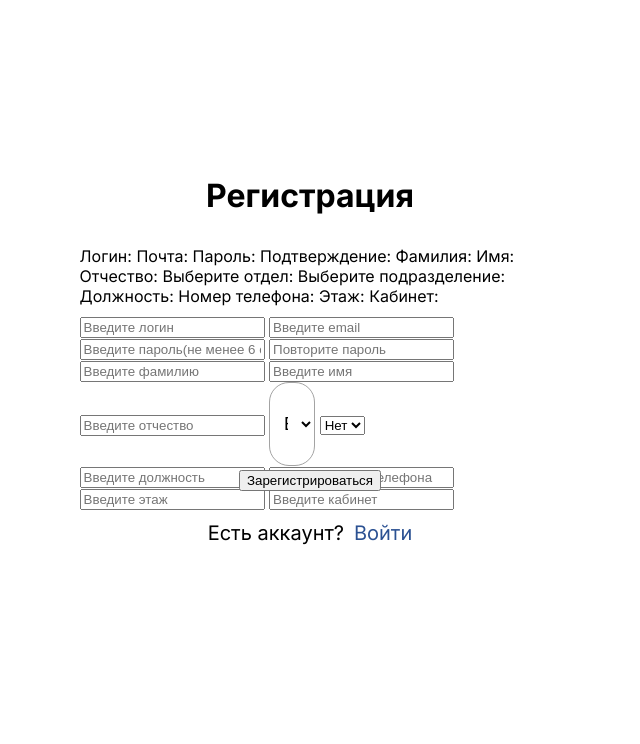
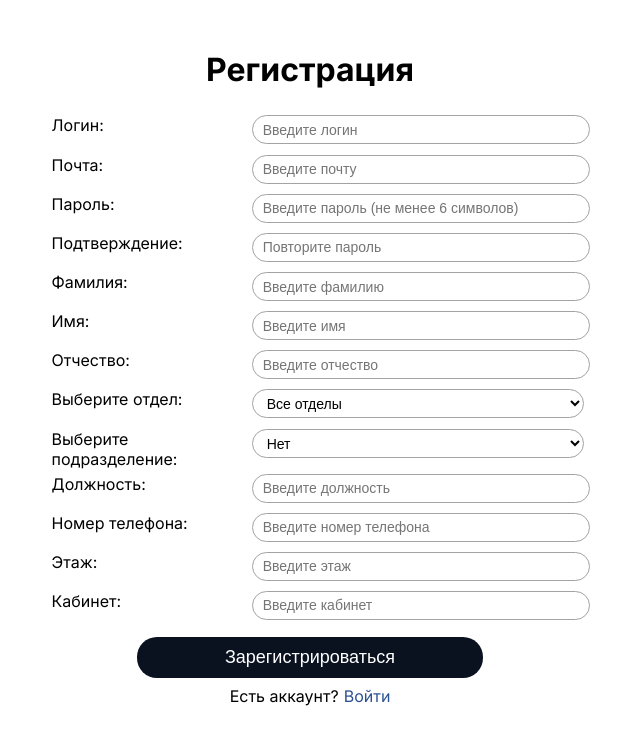
Before and after one commit to mikkixx/ContactBook, a Django app: page /register/ in a window 1280 px wide. Shown: the part 56-800 px from the top of the page, without its empty margins (330-970 px from the left). Run offline with Django 5.2, Linux system fonts and the light colour scheme; data comes from the database, SQL or seed files in the repository; both versions use the stored data as it was after the commit.

Commit message:
Изменение регистрации

```diff
--- a/metanit/ContactBook/static/css/style.css
+++ b/metanit/ContactBook/static/css/style.css
@@ -381,41 +381,137 @@
 }
 
 .list > table > tbody > tr > td > a:hover{
-    background-color: #4b6eab2a;;
+    background-color: #4b6eab2a;
+}
+
+.registration{
+    width: 100%;
+    height: 100%;
+    display: flex;
+    justify-content: center;
+    align-items: center;
+    flex-direction: column;
+    gap: 10px;
 }
 
 .reg{
-    width: 60%;
+    width: 100%;
+    height: 90%;
+    display: flex;
+    align-items: center;
+    justify-content: center;
+    flex-direction: column;
+    gap: 5px;
+}
+.reg > h1{
+    padding: 0;
+}
+
+.pole-vvoda{
+    width: 55%;
     height: 100%;
     display: flex;
-    flex-direction: column;
+    flex-direction: row;
     align-items: center;
     justify-content: center;
     gap: 10px;
 }
 
-.row-reg{
+.label{
+    width: 30%;
+    height: 100%;
+}
+
+.label > label{
+    font-size: 16px;
+}
+
+.input{
+    width: 50%;
+    height: 100%;
+}
+
+.input > input{
     width: 100%;
-    display: flex;
-    flex-direction: row;
-    justify-content: right;
-    align-items: center;
-    gap: 5px;
-}
-.row-reg > input{
-    width: 300px;
-    height: 20px;
+    height: 17px;
     border: solid 1px rgb(163, 163, 163);
     background-color: white;
     border-radius: 20px;
-    font-size: 16px;
+    font-size: 14px;
     padding: 5px 10px;
+    display: flex;
+    flex-direction: column;
+    align-content: center;
+    justify-content: center;
 }
-.row-reg > input:focus{
+
+.input > input:focus{
     box-shadow: 0 0 5px rgba(9, 23, 75, 0.269);
     border: solid 1px transparent;
     outline: none;
 }
-.row-reg > label{
+#dept{
+    width: 105%;
+    height: 29px;
+    border: solid 1px rgb(163, 163, 163);
+    background-color: white;
+    border-radius: 20px;
+    font-size: 14px;
+    padding: 5px 10px;
+}
+#sub{
+    width: 105%;
+    height: 29px;
+    border: solid 1px rgb(163, 163, 163);
+    background-color: white;
+    border-radius: 20px;
+    font-size: 14px;
+    padding: 5px 10px;
+}
+
+.input > input:focus{
+    box-shadow: 0 0 5px rgba(9, 23, 75, 0.269);
+    border: solid 1px transparent;
+    outline: none;
+}
+
+.niz{
+    width: 100%;
+    height: 10%;
+    display: flex;
+    flex-direction: column;
+    justify-content: center;
+    align-items: center;
+    gap: 15px;
+}
+.niz > button{
+    width: 30%;
+    background-color: #0a1220;
+    color: white;
     font-size: 18px;
+    border-radius: 20px;
+    padding: 10px 0;
+    margin-top: 20px;
+    transition: all 0.2s ease;
+    border: none;
 }
+.niz > button:hover{
+    background-color: #213659;
+    color: white;
+    transform: scale(1.05);
+    cursor: pointer;
+}
+.link-reg{
+    width: 100%;
+    height: 10%;
+    display: flex;
+    flex-direction: row;
+    justify-content: center;
+    align-items: center;
+    gap: 5px;
+}
+
+.link-reg > a{
+    text-decoration: none;
+    color:#2b5192;
+}
--- a/metanit/ContactBook/templates/contactbook/register.html
+++ b/metanit/ContactBook/templates/contactbook/register.html
@@ -2,35 +2,73 @@
 {% block title %}Регистрация{% endblock %}
 
 {% block content %}
+<div class="registration">
+    <form method="post" action="{% url 'contactbook:register' %}">
+        {% csrf_token %}
         <div class="reg">
-    <form method="post" action="{% url 'contactbook:register' %}" class="reg">
-        {% csrf_token %}
             <h1>Регистрация</h1>
-
+            <div class="pole-vvoda">
                 <div class="label">
                     <label for="login">Логин: </label>
-            <label for="email">Почта: </label>
-            <label for="pass">Пароль:</label>
-            <label for="confrm_pass">Подтверждение:</label>
-            <label for="last_name">Фамилия:</label>
-            <label for="first_name">Имя:</label>
-            <label for="middle_name">Отчество:</label>
-            <label for="dept-select">Выберите отдел:</label>
-            <label for="sub-select">Выберите подразделение:</label>
-            <label for="position">Должность:</label>
-            <label for="phone">Номер телефона:</label>
-            <label for="floor">Этаж:</label>
-            <label for="cab">Кабинет:</label>
                 </div>
                 <div class="input">
                     <input type="text" placeholder="Введите логин" id="login" name="username" required>
-            <input type="email" placeholder="Введите email" id="email" name="email" required>
-            <input type="password" placeholder="Введите пароль(не менее 6 символов)" id="pass" name="password" minlength="6" required>
+                </div>
+            </div>
+            <div class="pole-vvoda">
+                <div class="label">
+                    <label for="email">Почта: </label>
+                </div>
+                <div class="input">
+                    <input type="email" placeholder="Введите почту" id="email" name="email" required>
+                </div>
+            </div>
+            <div class="pole-vvoda">
+                <div class="label">
+                    <label for="pass">Пароль:</label>
+                </div>
+                <div class="input">
+                    <input type="password" placeholder="Введите пароль (не менее 6 символов)" id="pass" name="password" minlength="6" required>
+                </div>
+            </div>
+            <div class="pole-vvoda">
+                <div class="label">
+                    <label for="confrm_pass">Подтверждение:</label>
+                </div>
+                <div class="input">
                     <input type="password" placeholder="Повторите пароль" id="confrm_pass" name="confirm_password" required>
+                </div>
+            </div>
+            <div class="pole-vvoda">
+                <div class="label">
+                    <label for="last_name">Фамилия:</label>
+                </div>
+                <div class="input">
                     <input type="text" placeholder="Введите фамилию" id="last_name" name="last_name" required>
+                </div>
+            </div>
+            <div class="pole-vvoda">
+                <div class="label">
+                    <label for="first_name">Имя:</label>
+                </div>
+                <div class="input">
                     <input type="text" placeholder="Введите имя" id="first_name" name="first_name" required>
+                </div>
+            </div>
+            <div class="pole-vvoda">
+                <div class="label">
+                    <label for="middle_name">Отчество:</label>
+                </div>
+                <div class="input">
                     <input type="text" placeholder="Введите отчество" id="middle_name" name="middle_name" required>
-            <select name="department" id="dept-select">
+                </div>
+            </div>
+            <div class="pole-vvoda">
+                <div class="label">
+                    <label for="dept-select">Выберите отдел:</label>
+                </div>
+                <div class="input">
+                    <select name="department" id="dept">
                         <option value="">Все отделы</option>
                         {% for dept in departments %}
                             <option value="{{ dept.id }}" {% if dept_id == dept.id|stringformat:"s" %}selected{% endif %}>
@@ -38,33 +76,70 @@
                             </option>
                         {% endfor %}
                     </select>
-            <select name="subdivision" id="sub-select">
+                </div>
+            </div>
+            <div class="pole-vvoda">
+                <div class="label">
+                    <label for="sub">Выберите подразделение:</label>
+                </div>
+                <div class="input">
+                    <select name="subdivision" id="sub">
                         <option value="">Нет</option>
                     </select>
+                </div>
+            </div>
+            <div class="pole-vvoda">
+                <div class="label">
+                    <label for="position">Должность:</label>
+                </div>
+                <div class="input">
                     <input type="text" placeholder="Введите должность" id="position" name="position" required>
+                </div>
+            </div>
+            <div class="pole-vvoda">
+                <div class="label">
+                    <label for="phone">Номер телефона:</label>
+                </div>
+                <div class="input">
                     <input type="tel" placeholder="Введите номер телефона" id="phone" name="phone" required>
+                </div>
+            </div>
+            <div class="pole-vvoda">
+                <div class="label">
+                    <label for="floor">Этаж:</label>
+                </div>
+                <div class="input">
                     <input type="text" placeholder="Введите этаж" id="floor" name="floor" required>
+                </div>
+            </div>
+            <div class="pole-vvoda">
+                <div class="label">
+                    <label for="cab">Кабинет:</label>
+                </div>
+                <div class="input">
                     <input type="text" placeholder="Введите кабинет" id="cab" name="cabinet" required>
                 </div>
-
+            </div>
             {% if form.non_field_errors %}
                 <div class="error-box">
                     {{ form.non_field_errors }}
                 </div>
             {% endif %}
-
+        </div>
+        <div class="niz">
             <button type="submit" href="{% url 'contactbook:login' %}">Зарегистрироваться</button>
-        <div class="link">
+            <div class="link-reg">
                 <p>Есть аккаунт?</p>
                 <a href="{% url 'contactbook:login' %}">Войти</a>
+            </div>
         </div>
     </form>
 </div>
 
 <script>
 document.addEventListener('DOMContentLoaded', () => {
-    const deptSelect = document.getElementById('dept-select');
-    const subSelect = document.getElementById('sub-select');
+    const deptSelect = document.getElementById('dept');
+    const subSelect = document.getElementById('sub');
 
     function loadSubdivisions(deptId) {
         // Очищаем и добавляем "нет"
```
Also changed, not shown: metanit/db.sqlite3. Lines whose indentation alone changed are shown as unchanged.
